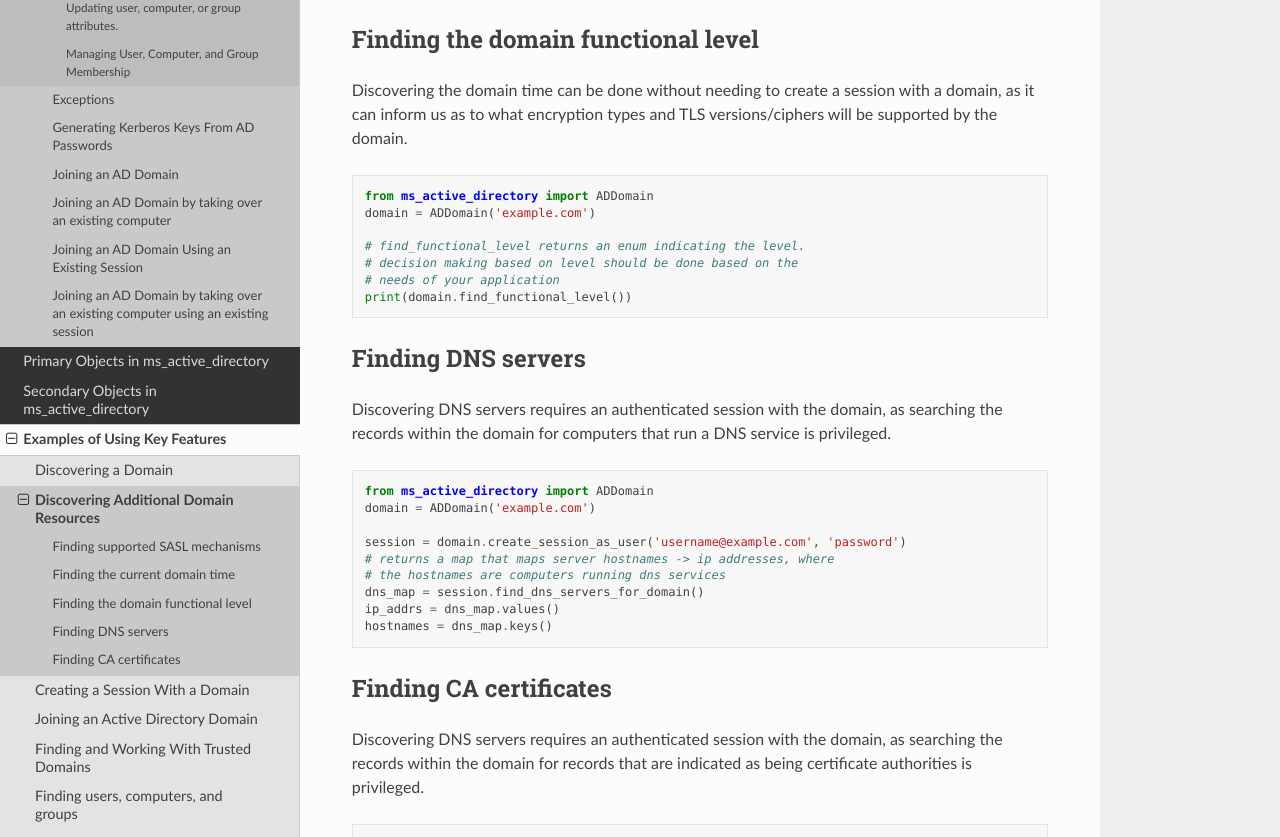
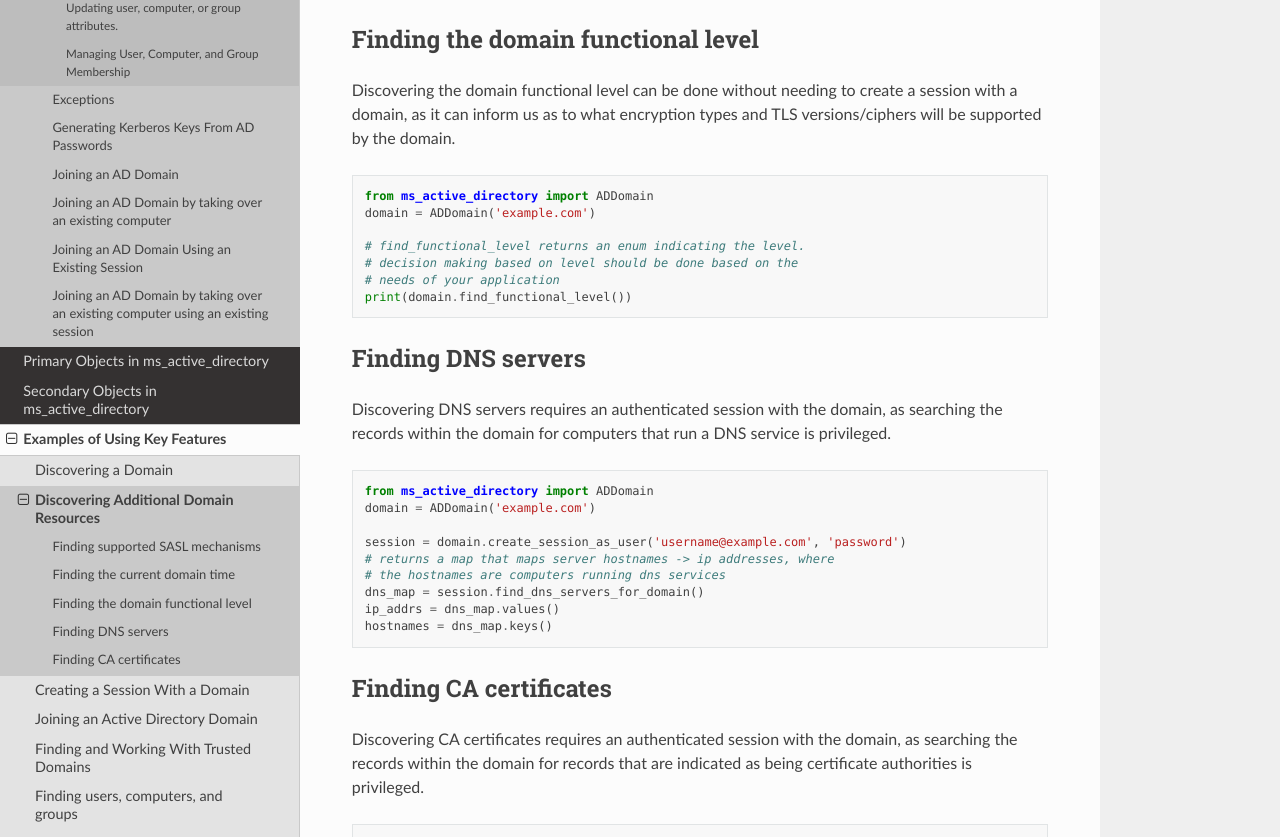
Before and after one commit to zorn96/ms_active_directory, a Sphinx documentation site: the page built from docs/source/example_discover_domain_resources.rst, in a window 1280 px wide and 1400 px high, scrolled down 904 px. Shown: the part 177-1014 px from the top of the window. Built offline with Sphinx 7.4.7 and the Read the Docs theme 3.1.0, drawn with Linux system fonts in a browser that asks for light colours.

Commit message:
docs: fix typos in example_discover_domain_resources.rst
Fix some minor copy&paste typos in the docs.

```diff
--- a/docs/source/example_discover_domain_resources.rst
+++ b/docs/source/example_discover_domain_resources.rst
@@ -47,7 +47,7 @@ to succeed and can impact TLS negotiation as well.
 
 Finding the domain functional level
 -----------------------------------
-Discovering the domain time can be done without needing to create a session
+Discovering the domain functional level can be done without needing to create a session
 with a domain, as it can inform us as to what encryption types and TLS versions/ciphers
 will be supported by the domain.
 ::
@@ -81,7 +81,7 @@ service is privileged.
 
 Finding CA certificates
 ------------------------
-Discovering DNS servers requires an authenticated session with the domain,
+Discovering CA certificates requires an authenticated session with the domain,
 as searching the records within the domain for records that are indicated
 as being certificate authorities is privileged.
 
```
